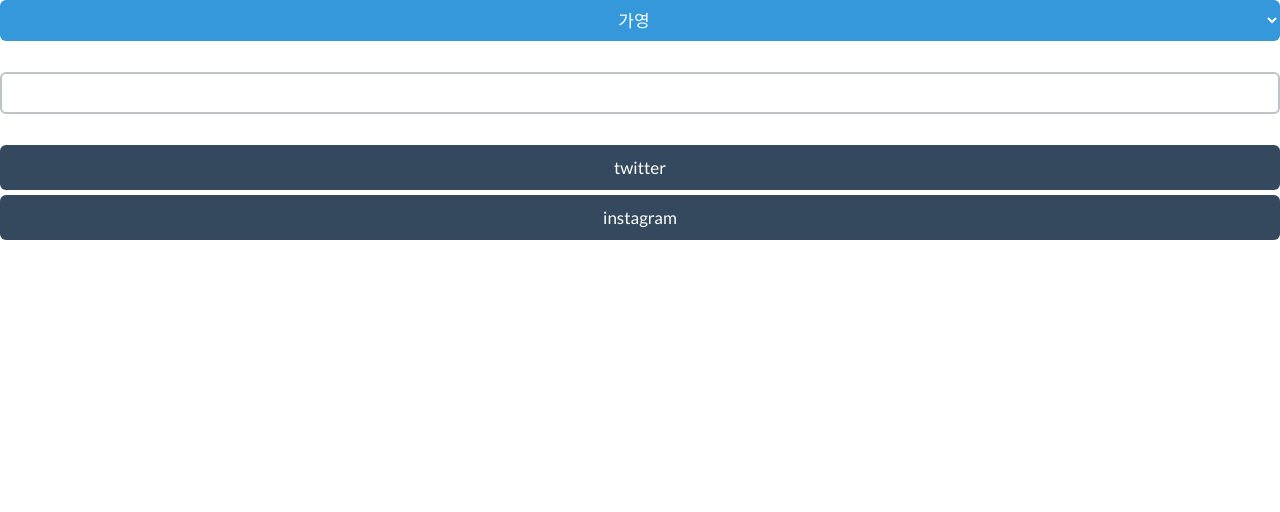
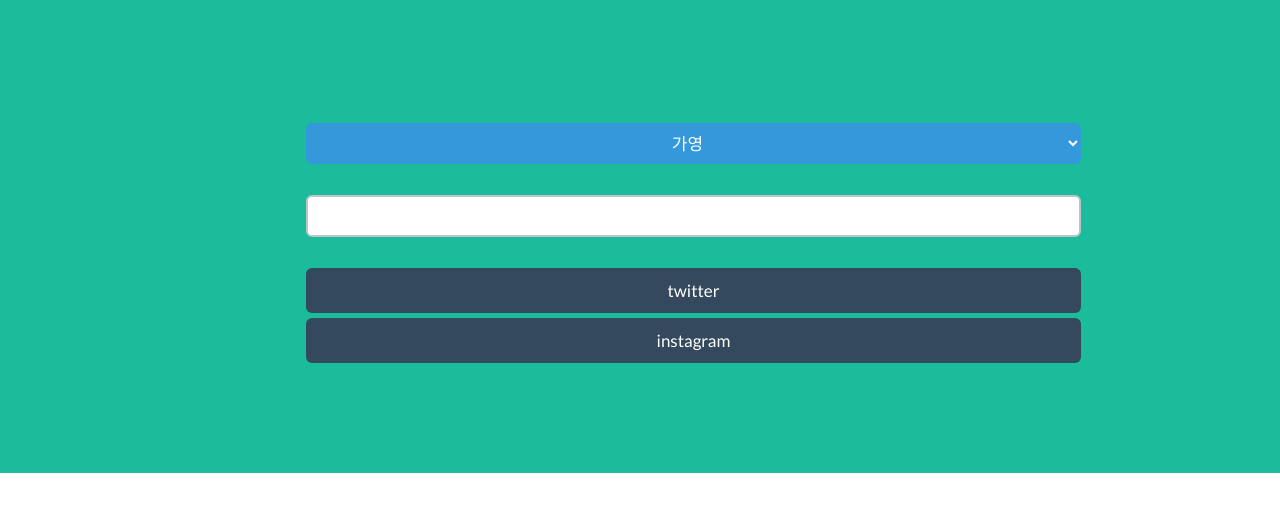
Before and after one commit to acaever/stellarsns, a plain HTML site: page index.html in a window 1280 px wide. Drawn offline with Linux system fonts and the light colour scheme.

Commit message:
Update index.html

```diff
--- a/index.html
+++ b/index.html
@@ -3,7 +3,7 @@
  <head>
     <meta charset="UTF-8">
 
-	<meta name="viewport" content="width=1000, initial-scale=1.0, maximum-scale=1.0">
+	<meta name="viewport" content="width=100%, initial-scale=1.0, maximum-scale=1.0">
 
 	<!-- Loading Bootstrap -->
     <link href="dist/css/vendor/bootstrap/css/bootstrap.min.css" rel="stylesheet">
@@ -21,7 +21,7 @@
 
 <body>
 <CENTER>
-<div >
+<div class="login-screen">
 <section  >
 
     <select id="mySelect" class="btn btn-block btn-lg btn-info">
```
